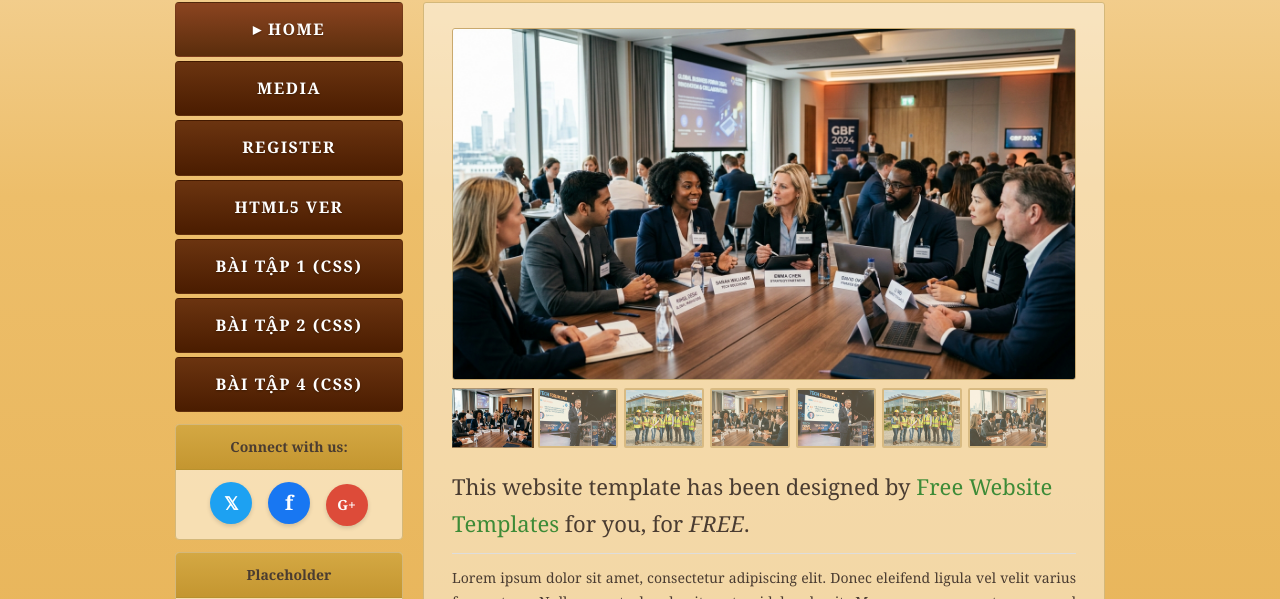
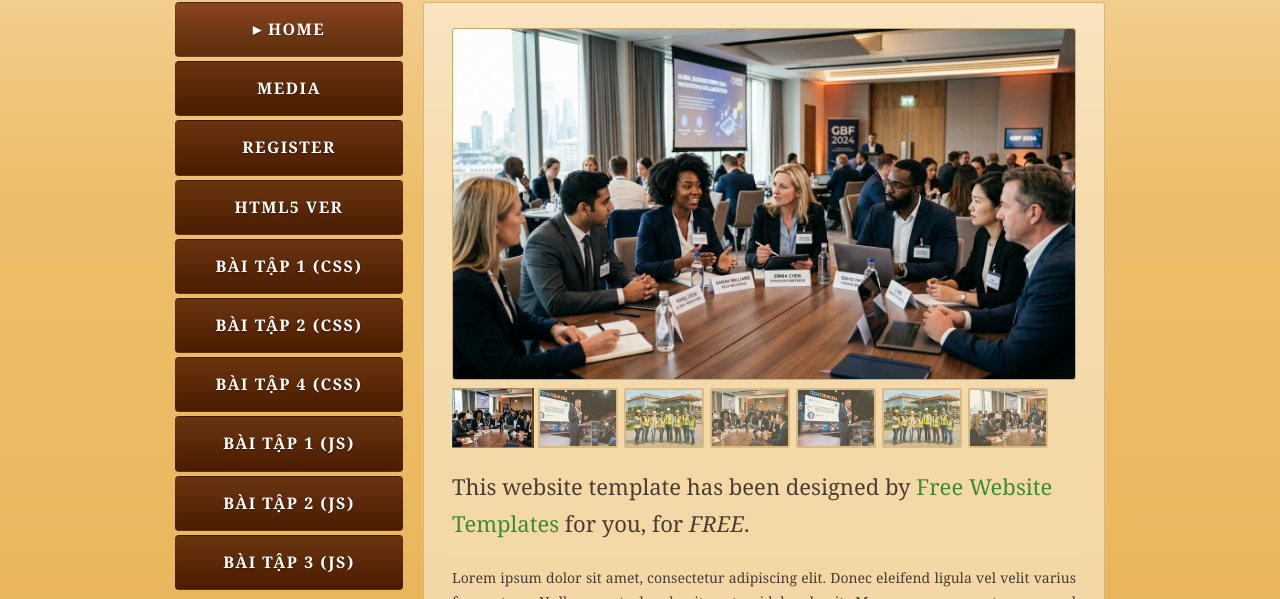
Before and after one commit to vuhoabinh2416137/IT4409, a plain HTML site: page index.html in a window 1280 px wide. Shown: the part 124-723 px from the top of the page. Drawn offline with Linux system fonts and the light colour scheme; a web font is replaced by a local one.

Commit message:
feat: cập nhật menu điều hướng trang index.html dẫn link tới Bài tập 1, 2, 3 (JS)

```diff
--- a/index.html
+++ b/index.html
@@ -103,6 +103,15 @@
                             <li>
                                 <a href="Bai tap 4 Xay dung CSS/trang-goc.html">Bài tập 4 (CSS)</a>
                             </li>
+                            <li>
+                                <a href="Bai tap 1 - JS phieu bao gia va xac nhan don in/index.html">Bài tập 1 (JS)</a>
+                            </li>
+                            <li>
+                                <a href="Bai tap 2 - JS tin tuc va gio hang/index.html">Bài tập 2 (JS)</a>
+                            </li>
+                            <li>
+                                <a href="Bai tap 3 - JS thu vien anh va tin nhanh/index.html">Bài tập 3 (JS)</a>
+                            </li>
                         </ul>
                     </div>
                 </div>
```
Also changed, not shown: index_new.html (+9 -0 lines), media.html (+9 -0 lines), register.html (+9 -0 lines), 1 other file.
